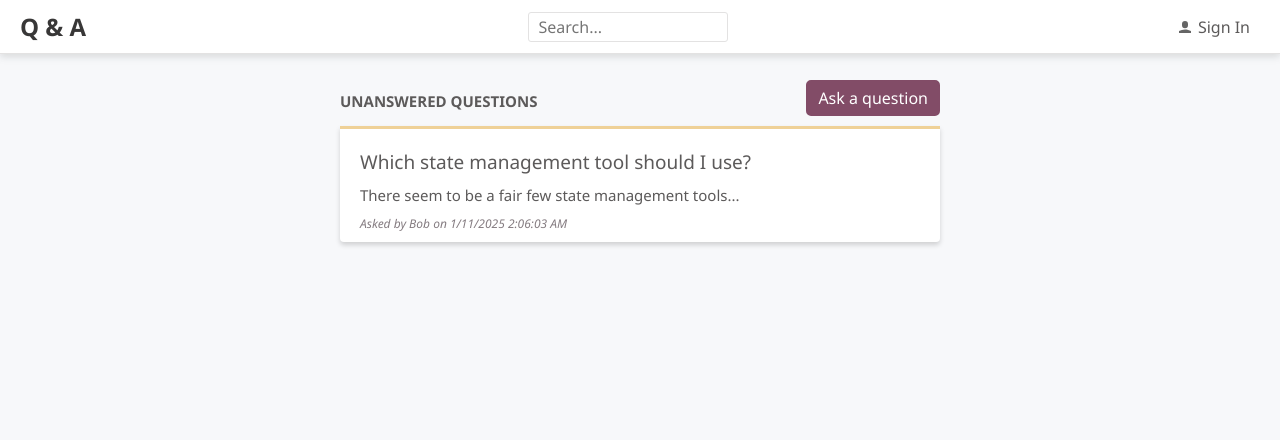
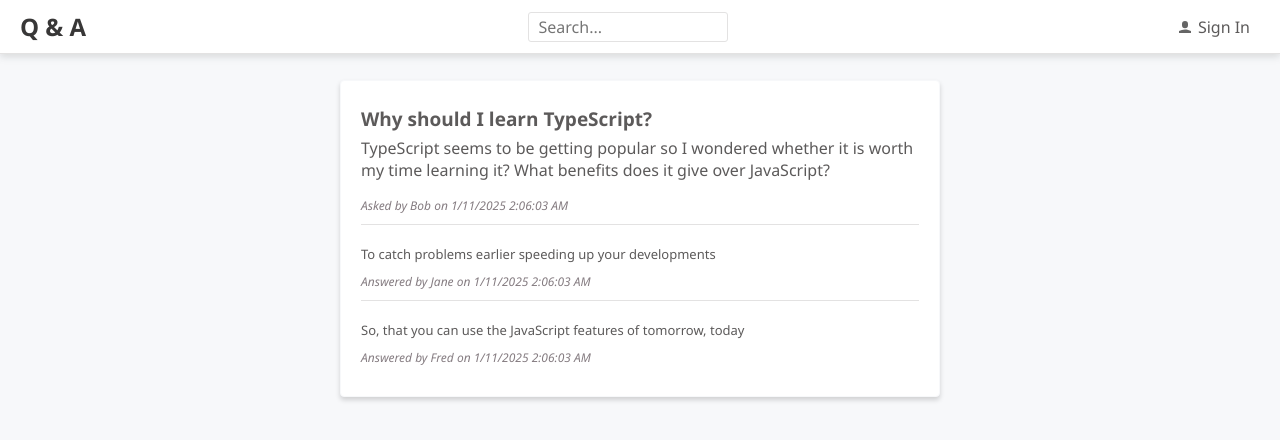
Before and after one commit to Dante4109/ReactDotNet-Template, a React (Vite) app in the folder frontend/: page /questions/1 in a window 1280 px wide. Shown: the top 440 px of the page. Built offline with nearby package versions, Linux system fonts and the light colour scheme.

Commit message:
Implemented React router

```diff
--- /dev/null
+++ b/frontend/src/Answer.tsx
@@ -0,0 +1,37 @@
+/** @jsxImportSource @emotion/react */
+import { css } from '@emotion/react';
+import React from 'react';
+import { AnswerData } from './QuestionsData';
+import { gray3 } from './Styles';
+
+interface Props {
+  data: AnswerData;
+}
+
+export const Answer = ({ data }: Props) => (
+  <div
+    css={css`
+      padding: 10px 0px;
+    `}
+  >
+    <div
+      css={css`
+        padding: 10px 0px;
+        font-size: 13px;
+      `}
+    >
+      {data.content}
+    </div>
+    <div
+      css={css`
+        font-size: 12px;
+        font-style: italic;
+        color: ${gray3};
+      `}
+    >
+      {`Answered by ${data.userName} on
+        ${data.created.toLocaleDateString()}
+        ${data.created.toLocaleTimeString()}`}
+    </div>
+  </div>
+);
--- /dev/null
+++ b/frontend/src/AnswerList.tsx
@@ -0,0 +1,31 @@
+/** @jsxImportSource @emotion/react */
+import { css } from '@emotion/react';
+import React from 'react';
+import { AnswerData } from './QuestionsData';
+import { Answer } from './Answer';
+import { gray5 } from './Styles';
+
+interface Props {
+  data: AnswerData[];
+}
+
+export const AnswerList = ({ data }: Props) => (
+  <ul
+    css={css`
+      list-style: none;
+      margin: 10px 0 0 0;
+      padding: 0;
+    `}
+  >
+    {data.map((answer) => (
+      <li
+        css={css`
+          border-top: 1px solid ${gray5};
+        `}
+        key={answer.answerId}
+      >
+        <Answer data={answer} />
+      </li>
+    ))}
+  </ul>
+);
--- a/frontend/src/App.tsx
+++ b/frontend/src/App.tsx
@@ -6,8 +6,19 @@
 
 import { fontFamily, fontSize, gray2 } from './Styles';
 
+import { BrowserRouter, Routes, Route } from 'react-router-dom';
+
+import { SearchPage } from './SearchPage';
+import { SignInPage } from './SignInPage';
+import { NotFoundPage } from './NotFoundPage';
+import { QuestionPage } from './QuestionPage';
+
+import React from 'react';
+const AskPage = React.lazy(() => import('./AskPage'));
+
 function App() {
   return (
+    <BrowserRouter>
       <div
         css={css`
           font-family: ${fontFamily};
@@ -16,8 +27,34 @@
         `}
       >
         <Header />
-      <HomePage />
+        <Routes>
+          <Route path="" element={<HomePage />} />
+          <Route path="search" element={<SearchPage />} />
+          <Route
+            path="ask"
+            element={
+              <React.Suspense
+                fallback={
+                  <div
+                    css={css`
+                      margin-top: 100px;
+                      text-align: center;
+                    `}
+                  >
+                    Loading...
                   </div>
+                }
+              >
+                <AskPage />
+              </React.Suspense>
+            }
+          />
+          <Route path="signin" element={<SignInPage />} />
+          <Route path="questions/:questionId" element={<QuestionPage />} />
+          <Route path="*" element={<NotFoundPage />} />
+        </Routes>
+      </div>
+    </BrowserRouter>
   );
 }
 
--- /dev/null
+++ b/frontend/src/AskPage.tsx
@@ -0,0 +1,5 @@
+import React from 'react';
+import { Page } from './Page';
+
+export const AskPage = () => <Page title="Ask a question">{null}</Page>;
+export default AskPage;
--- a/frontend/src/Header.tsx
+++ b/frontend/src/Header.tsx
@@ -3,6 +3,7 @@
 import { fontFamily, fontSize, gray1, gray2, gray5 } from './Styles';
 import React from 'react';
 import { UserIcon } from './Icons';
+import { Link } from 'react-router-dom';
 
 export const Header = () => {
   const handleSearchInputChange = (e: React.ChangeEvent<HTMLInputElement>) => {
@@ -24,8 +25,8 @@
         box-shadow: 0 3px 7px 0 rgba(110, 112, 114, 0.21);
       `}
     >
-      <a
-        href="./"
+      <Link
+        to="/"
         css={css`
           font-size: 24px;
           font-weight: bold;
@@ -34,7 +35,7 @@
         `}
       >
         Q & A
-      </a>
+      </Link>
       <input
         type="text"
         placeholder="Search..."
@@ -55,8 +56,8 @@
           }
         `}
       />
-      <a
-        href="./signin"
+      <Link
+        to="./signin"
         css={css`
           font-family: ${fontFamily};
           font-size: ${fontSize};
@@ -75,7 +76,7 @@
       >
         <UserIcon />
         <span>Sign In</span>
-      </a>
+      </Link>
     </div>
   );
 };
--- /dev/null
+++ b/frontend/src/NotFoundPage.tsx
@@ -0,0 +1,4 @@
+import React from 'react';
+import { Page } from './Page';
+
+export const NotFoundPage = () => <Page title="Page Not Found">{null}</Page>;
--- /dev/null
+++ b/frontend/src/QuestionPage.tsx
@@ -0,0 +1,73 @@
+/** @jsxImportSource @emotion/react */
+import { css } from '@emotion/react';
+import { gray3, gray6 } from './Styles';
+
+import React from 'react';
+import { Page } from './Page';
+import { useParams } from 'react-router-dom';
+import { QuestionData, getQuestion } from './QuestionsData';
+import { AnswerList } from './AnswerList';
+
+export const QuestionPage = () => {
+  const [question, setQuestion] = React.useState<QuestionData | null>(null);
+
+  const { questionId } = useParams();
+
+  React.useEffect(() => {
+    const doGetQuestion = async (questionId: number) => {
+      const foundQuestion = await getQuestion(questionId);
+      setQuestion(foundQuestion);
+    };
+    if (questionId) {
+      doGetQuestion(Number(questionId));
+    }
+  }, [questionId]);
+
+  return (
+    <Page>
+      <div
+        css={css`
+          background-color: white;
+          padding: 15px 20px 20px 20px;
+          border-radius: 4px;
+          border: 1px solid ${gray6};
+          box-shadow: 0 3px 5px 0 rgba(0, 0, 0, 0.16);
+        `}
+      >
+        <div
+          css={css`
+            font-size: 19px;
+            font-weight: bold;
+            margin: 10px 0px 5px;
+          `}
+        >
+          {question === null ? '' : question.title}
+        </div>
+        {question !== null && (
+          <React.Fragment>
+            <p
+              css={css`
+                margin-top: 0px;
+                background-color: white;
+              `}
+            >
+              {question.content}
+            </p>
+            <div
+              css={css`
+                font-size: 12px;
+                font-style: italic;
+                color: ${gray3};
+              `}
+            >
+              {`Asked by ${question.userName} on
+  ${question.created.toLocaleDateString()}
+  ${question.created.toLocaleTimeString()}`}
+            </div>
+            <AnswerList data={question.answers} />
+          </React.Fragment>
+        )}
+      </div>
+    </Page>
+  );
+};
--- a/frontend/src/QuestionsData.ts
+++ b/frontend/src/QuestionsData.ts
@@ -56,3 +56,22 @@
 const wait = async (ms: number): Promise<void> => {
   return new Promise((resolve) => setTimeout(resolve, ms));
 };
+
+export const getQuestion = async (
+  questionId: number,
+): Promise<QuestionData | null> => {
+  await wait(500);
+  const results = questions.filter((q) => q.questionId === questionId);
+  return results.length === 0 ? null : results[0];
+};
+
+export const searchQuestions = async (
+  criteria: string,
+): Promise<QuestionData[]> => {
+  await wait(500);
+  return questions.filter(
+    (q) =>
+      q.title.toLowerCase().indexOf(criteria.toLowerCase()) >= 0 ||
+      q.content.toLowerCase().indexOf(criteria.toLowerCase()) >= 0,
+  );
+};
--- /dev/null
+++ b/frontend/src/SearchPage.tsx
@@ -0,0 +1,39 @@
+/** @jsxImportSource @emotion/react */
+import { css } from '@emotion/react';
+import { useSearchParams } from 'react-router-dom';
+import { QuestionList } from './QuestionList';
+import { searchQuestions, QuestionData } from './QuestionsData';
+
+import React from 'react';
+import { Page } from './Page';
+
+export const SearchPage = () => {
+  const [searchParams] = useSearchParams();
+  const [questions, setQuestions] = React.useState<QuestionData[]>([]);
+  const search = searchParams.get('criteria') || '';
+
+  React.useEffect(() => {
+    const doSearch = async (criteria: string) => {
+      const foundResults = await searchQuestions(criteria);
+      setQuestions(foundResults);
+    };
+    doSearch(search);
+  }, [search]);
+
+  return (
+    <Page title="Search Results">
+      {search && (
+        <p
+          css={css`
+            font-size: 16px;
+            font-style: italic;
+            margin-top: 0px;
+          `}
+        >
+          for "{search}"
+        </p>
+      )}
+      <QuestionList data={questions} />
+    </Page>
+  );
+};
--- /dev/null
+++ b/frontend/src/SignInPage.tsx
@@ -0,0 +1,4 @@
+import React from 'react';
+import { Page } from './Page';
+
+export const SignInPage = () => <Page title="Sign In">{null}</Page>;
--- a/package.json
+++ /dev/null
@@ -1,6 +0,0 @@
-{
-  "dependencies": {
-    "@emotion/react": "^11.13.5",
-    "@emotion/styled": "^11.13.5"
-  }
-}
```
Also changed, not shown: 1 other file (tests, documents, lock files or other folders). Lines whose indentation alone changed are shown as unchanged.
